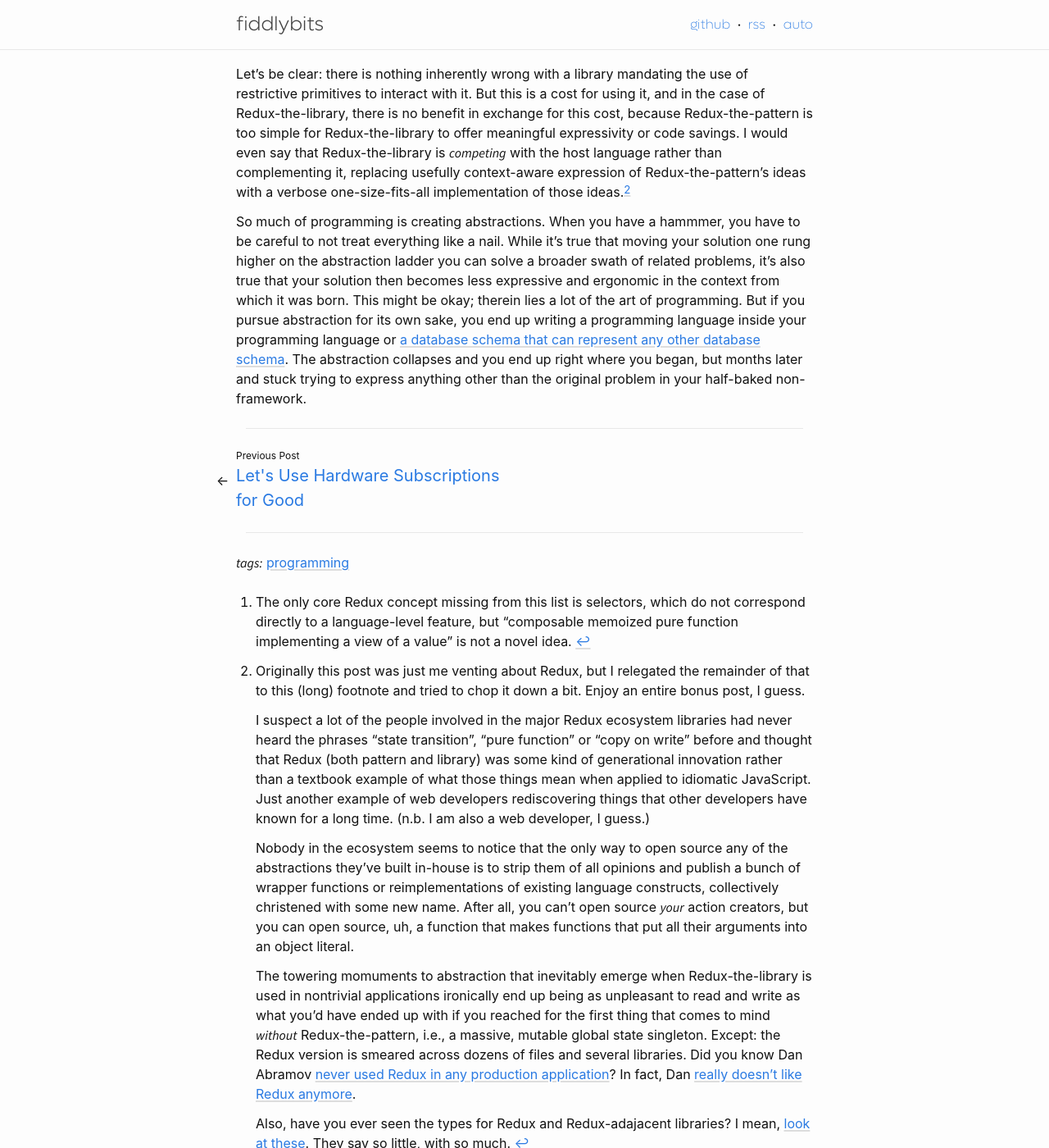
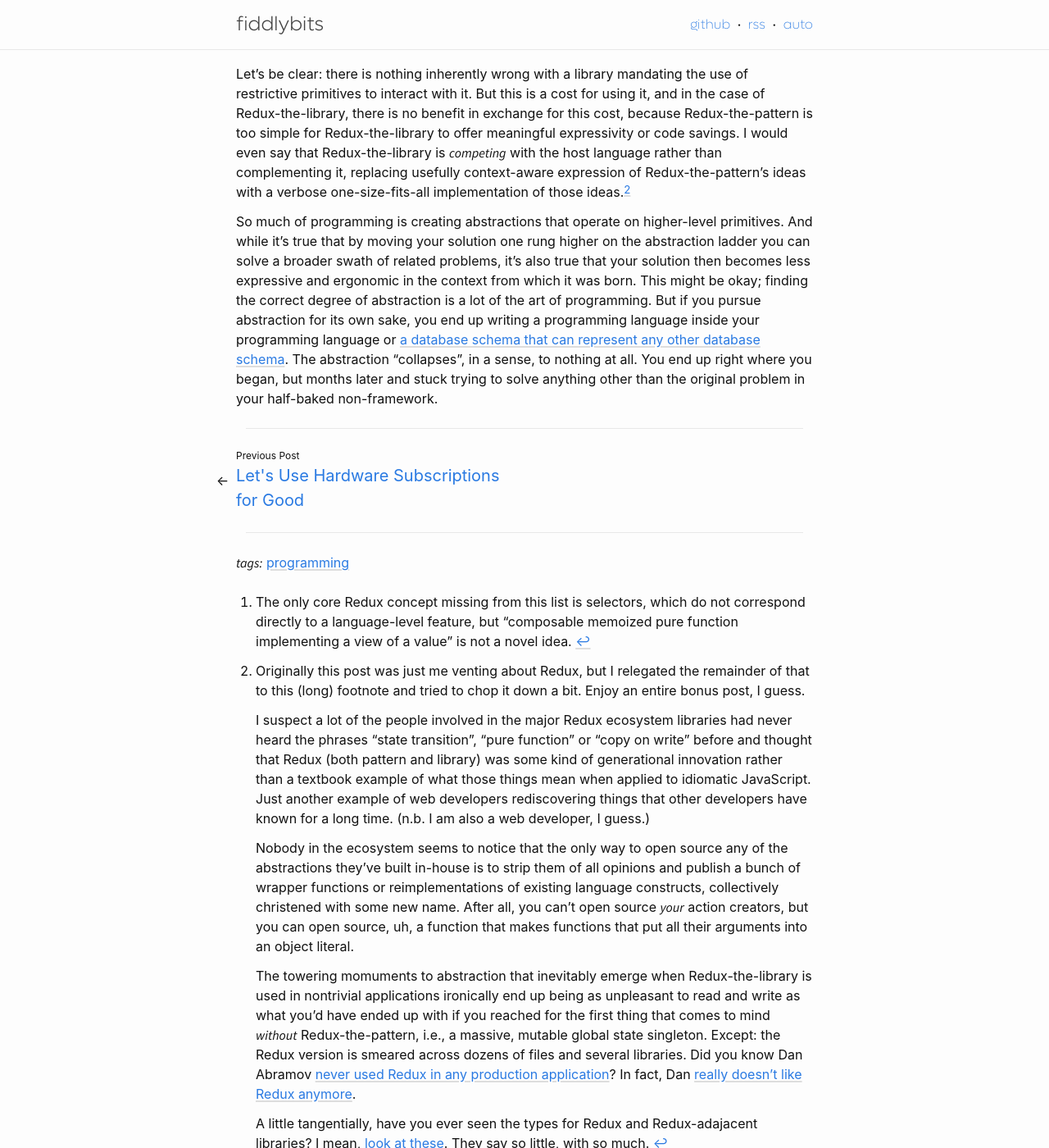
Before and after one commit to seansfkelley/seansfkelley.github.io, a Jekyll site: the page built from _posts/2024-05-14-limits-of-abstraction.md, in a window 1280 px wide and 1400 px high, scrolled down 804 px. Shown: the whole window at 82% size. Built offline with Jekyll 4.4.1, drawn with Linux system fonts in a browser that asks for light colours; some web fonts are replaced.

Commit message:
Slight edits.

```diff
--- a/_posts/2024-05-14-limits-of-abstraction.md
+++ b/_posts/2024-05-14-limits-of-abstraction.md
@@ -25,7 +25,7 @@
 
 Let's be clear: there is nothing inherently wrong with a library mandating the use of restrictive primitives to interact with it. But this is a cost for using it, and in the case of Redux-the-library, there is no benefit in exchange for this cost, because Redux-the-pattern is too simple for Redux-the-library to offer meaningful expressivity or code savings. I would even say that Redux-the-library is _competing_ with the host language rather than complementing it, replacing usefully context-aware expression of Redux-the-pattern's ideas with a verbose one-size-fits-all implementation of those ideas.[^2]
 
-So much of programming is creating abstractions. When you have a hammmer, you have to be careful to not treat everything like a nail. While it's true that moving your solution one rung higher on the abstraction ladder you can solve a broader swath of related problems, it's also true that your solution then becomes less expressive and ergonomic in the context from which it was born. This might be okay; therein lies a lot of the art of programming. But if you pursue abstraction for its own sake, you end up writing a programming language inside your programming language or [a database schema that can represent any other database schema](https://www.red-gate.com/simple-talk/opinion/opinion-pieces/bad-carma/). The abstraction collapses and you end up right where you began, but months later and stuck trying to express anything other than the original problem in your half-baked non-framework.
+So much of programming is creating abstractions that operate on higher-level primitives. And while it's true that by moving your solution one rung higher on the abstraction ladder you can solve a broader swath of related problems, it's also true that your solution then becomes less expressive and ergonomic in the context from which it was born. This might be okay; finding the correct degree of abstraction is a lot of the art of programming. But if you pursue abstraction for its own sake, you end up writing a programming language inside your programming language or [a database schema that can represent any other database schema](https://www.red-gate.com/simple-talk/opinion/opinion-pieces/bad-carma/). The abstraction "collapses", in a sense, to nothing at all. You end up right where you began, but months later and stuck trying to solve anything other than the original problem in your half-baked non-framework.
 
 [^1]: The only core Redux concept missing from this list is selectors, which do not correspond directly to a language-level feature, but "composable memoized pure function implementing a view of a value" is not a novel idea.
 
@@ -37,6 +37,6 @@
 
     The towering momuments to abstraction that inevitably emerge when Redux-the-library is used in nontrivial applications ironically end up being as unpleasant to read and write as what you'd have ended up with if you reached for the first thing that comes to mind _without_ Redux-the-pattern, i.e., a massive, mutable global state singleton. Except: the Redux version is smeared across dozens of files and several libraries. Did you know Dan Abramov [never used Redux in any production application](https://www.reddit.com/r/reactjs/comments/dsfio6/comment/f6pmgmj/)? In fact, Dan [really doesn't like Redux anymore](https://www.reddit.com/r/reactjs/comments/dsfio6/comment/f6p4krr/).
 
-    Also, have you ever seen the types for Redux and Redux-adajacent libraries? I mean, [look](https://github.com/reduxjs/redux-toolkit/blob/0246f788ef964a6afb5071f5b9a651d48630f3e0/packages/toolkit/src/configureStore.ts#L118-L126) [at](https://github.com/reduxjs/react-redux/blob/a128c5ebb30bda6e60d597dc37ab97992f8e0d8d/src/types.ts#L110-L124) [these](https://github.com/reduxjs/reselect/blob/1223a1b0997a6b248ccbac3ba4e2a544a7a676d8/src/createSelectorCreator.ts#L80-L104). They say so little, with so much.
+    A little tangentially, have you ever seen the types for Redux and Redux-adajacent libraries? I mean, [look](https://github.com/reduxjs/redux-toolkit/blob/0246f788ef964a6afb5071f5b9a651d48630f3e0/packages/toolkit/src/configureStore.ts#L118-L126) [at](https://github.com/reduxjs/react-redux/blob/a128c5ebb30bda6e60d597dc37ab97992f8e0d8d/src/types.ts#L110-L124) [these](https://github.com/reduxjs/reselect/blob/1223a1b0997a6b248ccbac3ba4e2a544a7a676d8/src/createSelectorCreator.ts#L80-L104). They say so little, with so much.
 
 {% include next-previous.html %}
```
